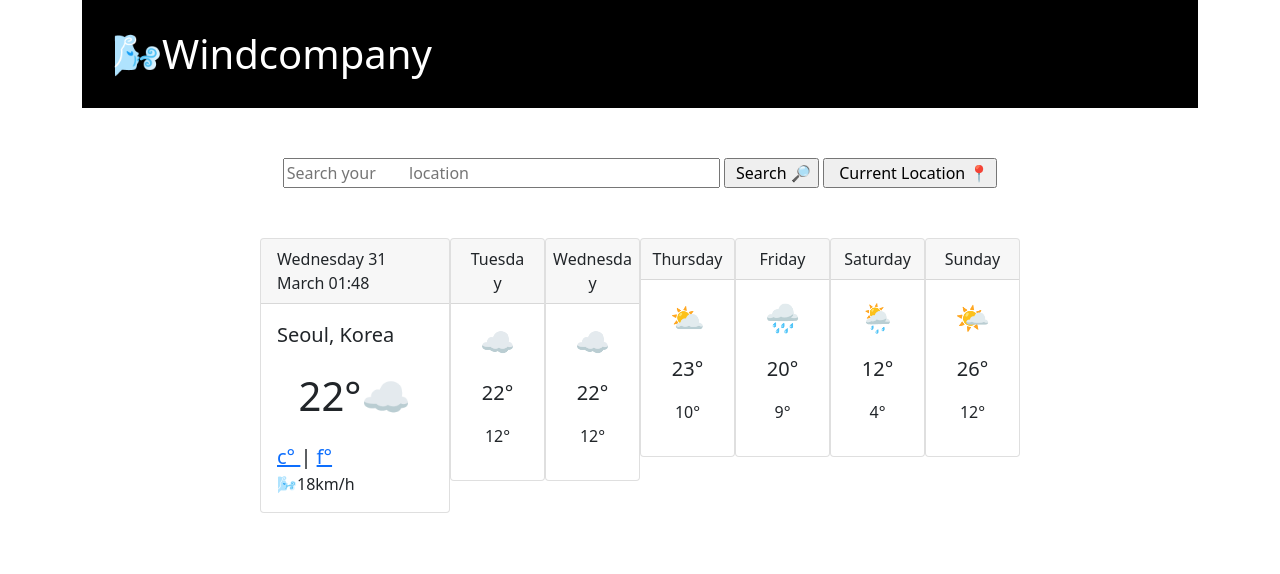
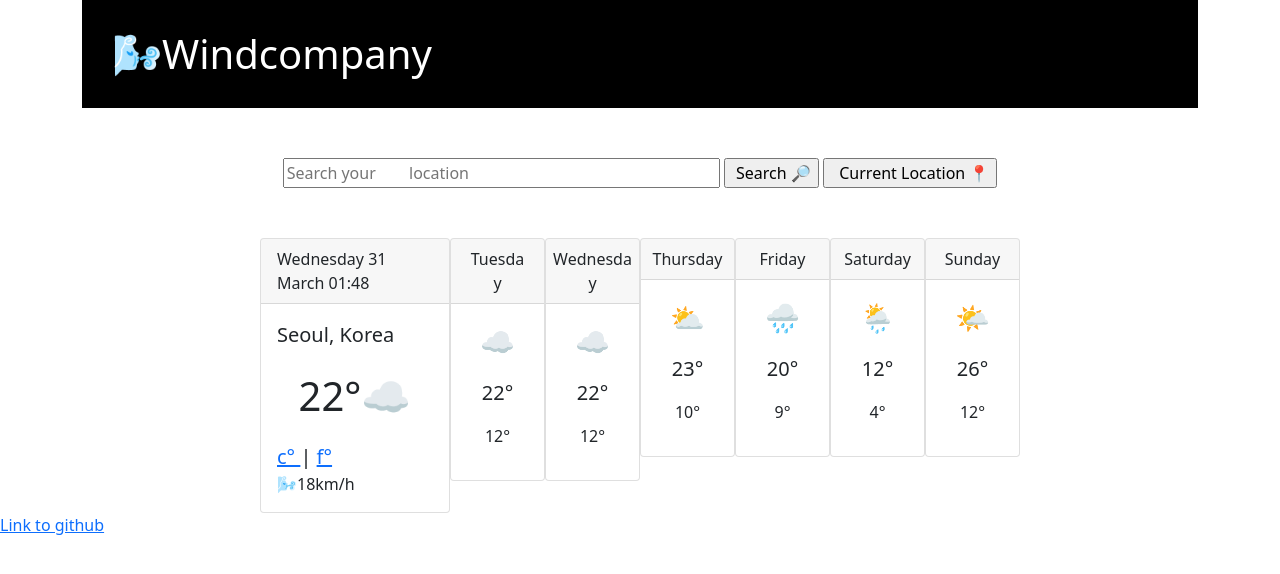
Before and after one commit to Enymato/challenge1, a plain HTML site: page index.html in a window 1280 px wide. Drawn offline with nearby package versions, Linux system fonts and the light colour scheme.

Commit message:
link to github

```diff
--- a/index.html
+++ b/index.html
@@ -12,6 +12,9 @@
 </head>
 
 <body>
+
+
+
     <div class="container">
         <h1>
             🌬️Windcompany
@@ -158,7 +161,11 @@
             </div>
         </div>
     </div>
+<a href="https://github.com/Enymato/challenge1" target="_blank">
+    Link to github
+</a>
 
+</a>
     <script src="src/index.js"></script>
 </body>
 
```
Also changed, not shown: body/index.html (+1 -3 lines).
